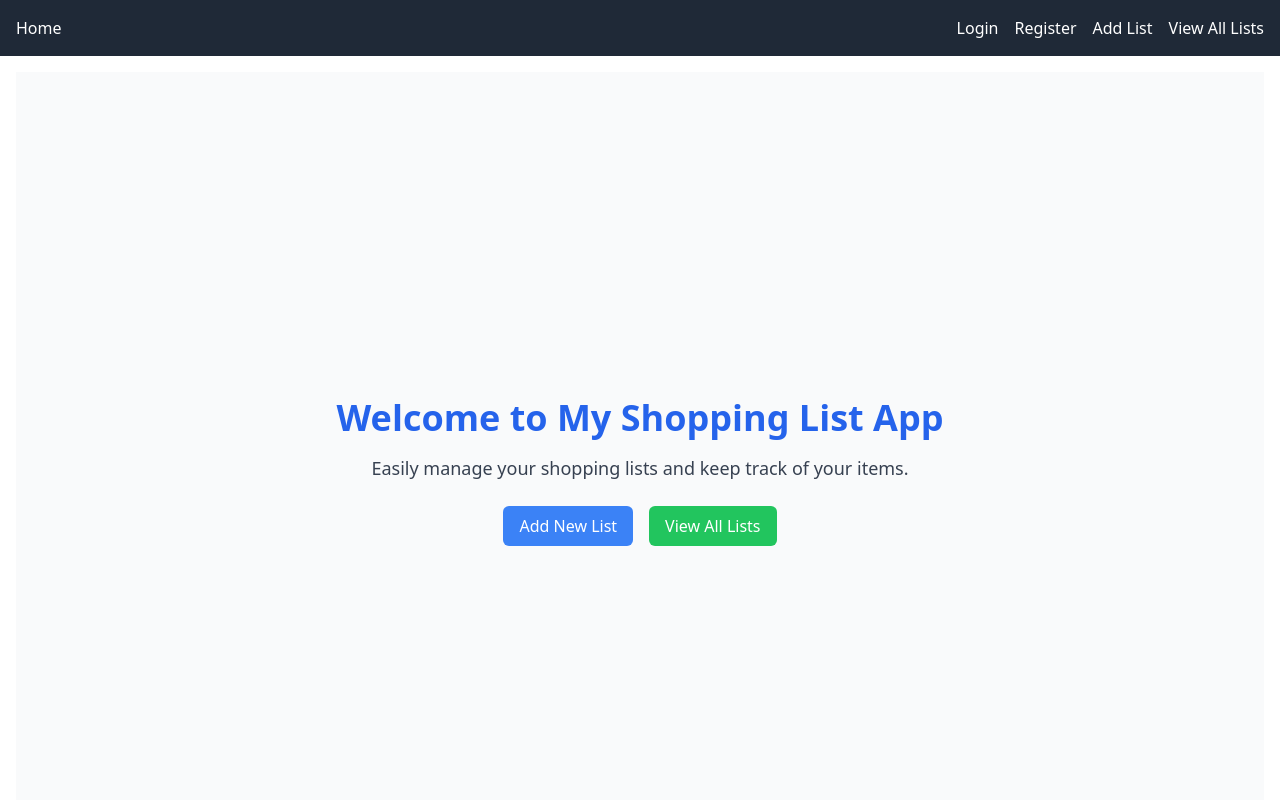
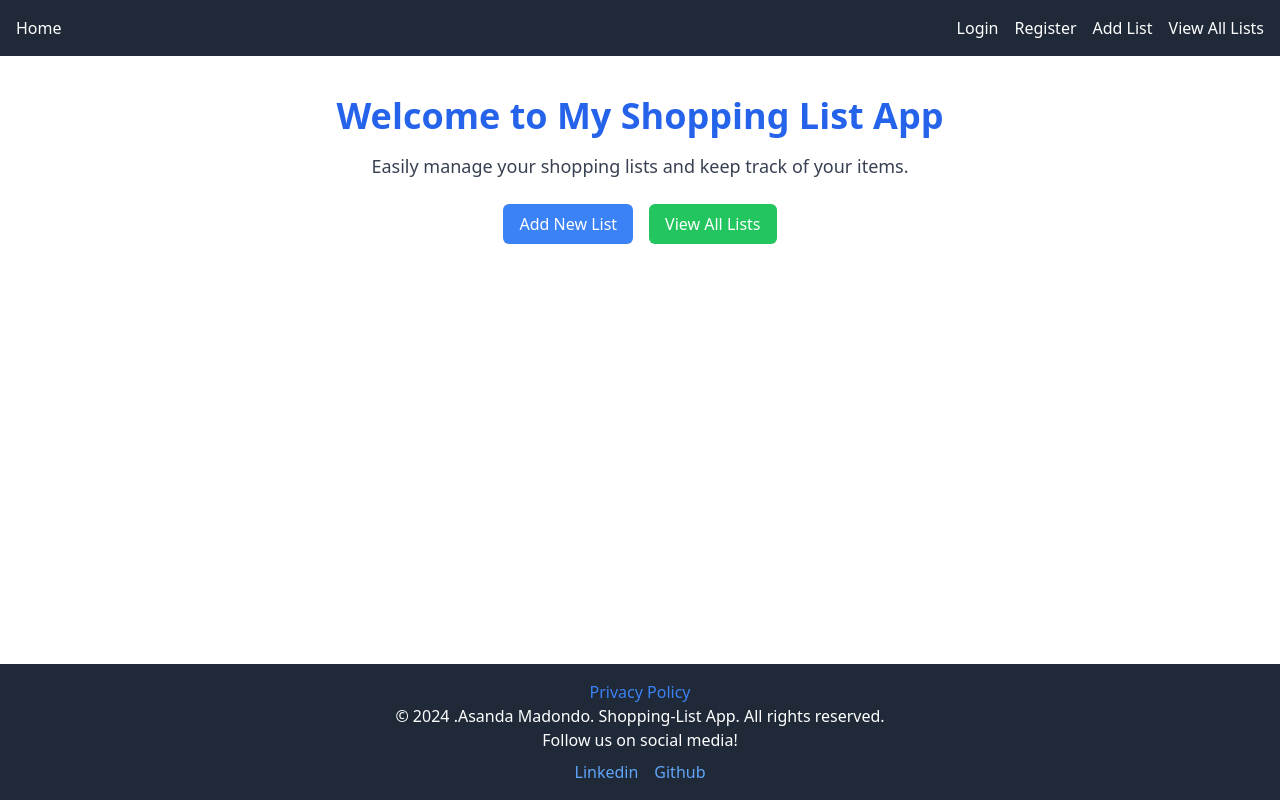
Before and after one commit to Asanda001019/Shopping-List-App, a React (Vite) app: page / in a window 1280 px wide. Shown: the top 800 px of the page. Built offline with nearby package versions, Linux system fonts and the light colour scheme.

Commit message:
Updated login and register slice

```diff
--- a/src/components/NoPage.jsx
+++ b/src/components/NoPage.jsx
@@ -4,7 +4,7 @@ import { Link } from 'react-router-dom';
 
 const NoPage = () => {
   return (
-    <div className="flex flex-col items-center justify-center h-screen bg-gray-100">
+    <div className="flex flex-col items-center justify-center">
       <h1 className="text-4xl font-bold mb-4">404 - Page Not Found</h1>
       <p className="mb-4">Sorry, the page you are looking for does not exist.</p>
       <Link to="/" className="text-blue-500 hover:underline">
--- a/src/features/addSlice.jsx
+++ /dev/null
@@ -1,9 +0,0 @@
-import React from 'react'
-
-const addSlice = () => {
-  return (
-    <div>addSlice</div>
-  )
-}
-
-export default addSlice
--- a/src/pages/Home.jsx
+++ b/src/pages/Home.jsx
@@ -1,8 +1,17 @@
 import React from 'react';
+import backgroundImage from '../assets/shoppingListBg.jpg'; // Step 1: Import the background image
 
 const Home = () => {
   return (
-    <div className="flex flex-col items-center justify-center h-screen bg-gray-50 p-6">
+    <section
+      // className='flex justify-center items-center h-screen'
+      // style={{
+      //   backgroundImage: `url(${backgroundImage})`,  // Step 2: Use the imported image
+      //   backgroundSize: 'cover',                    // Make sure the image covers the whole area
+      // // Prevent image repetition
+      // }}
+    >
+      <div className="flex flex-col items-center justify-center bg-white bg-opacity-80 p-6 rounded-md">
         <h1 className="text-4xl font-bold text-center text-blue-600 mb-4">
           Welcome to My Shopping List App
         </h1>
@@ -17,13 +26,14 @@ const Home = () => {
             Add New List
           </a>
           <a
-          href="all"
+            href="/all"
             className="bg-green-500 text-white px-4 py-2 rounded-md hover:bg-green-600 transition duration-300"
           >
             View All Lists
           </a>
         </div>
       </div>
+    </section>
   );
 };
 
```
Also changed, not shown: 1 other file (tests, documents, lock files or other folders). Lines whose indentation alone changed are shown as unchanged.
